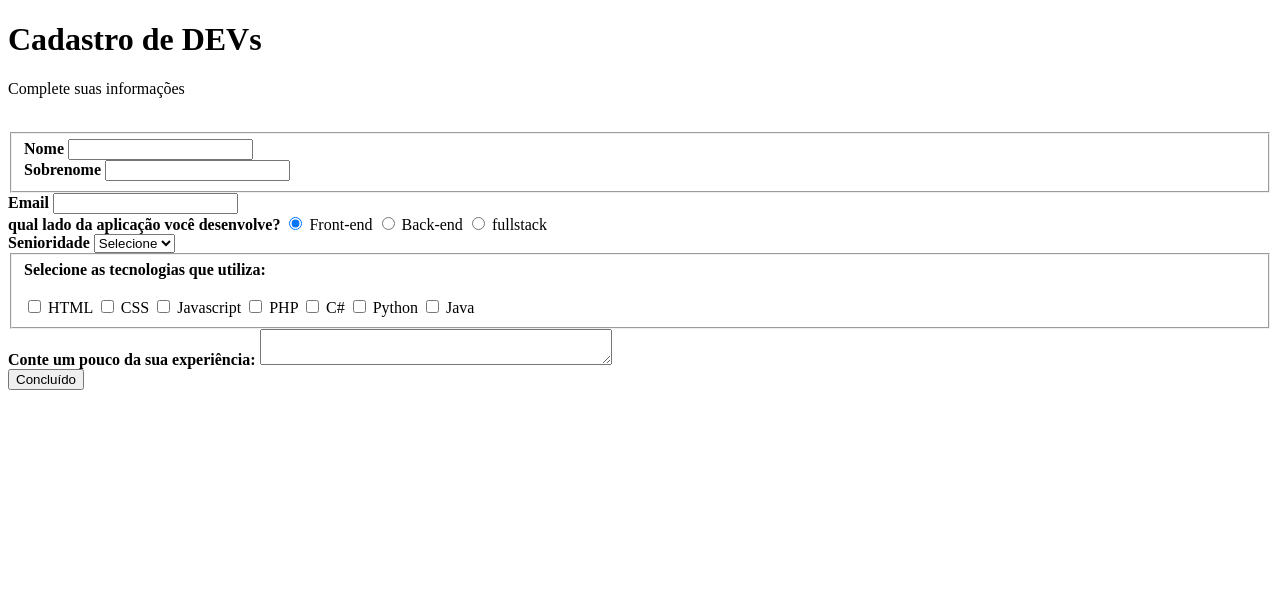
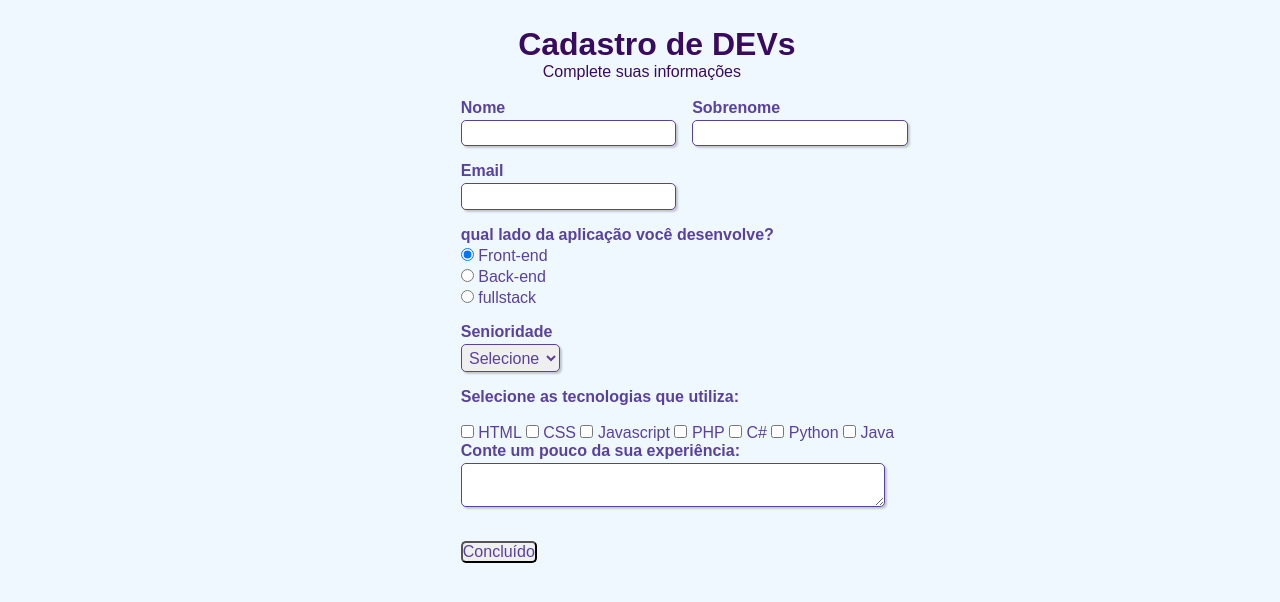
Before and after one commit to RafaelaFernandaSilva/formulario_dev, a plain HTML site: page index.html in a window 1280 px wide. Drawn offline with Linux system fonts and the light colour scheme.

Commit message:
implementação do css

```diff
--- a/formulario.css
+++ b/formulario.css
@@ -0,0 +1,123 @@
+*{
+ margin: 0;
+ padding: 0;
+}
+/* Elementos com o ID "titulo" */
+#titulo{
+    font-family: sans-serif;
+    color: #380B61;;
+    margin-left: 7%;
+}
+/* Elementos com o ID "subtitulo" */
+#subtitulo{
+    font-family: sans-serif;
+    color:#380B61;
+    margin-left: 10%;
+}
+ #check{
+     display:inline-block
+
+/* Elementos de tag <fieldset>*/
+ }
+ fieldset{
+     border: 0;
+     /* Elemento de tag <body> */
+ }
+body{
+    background-color: #F0F8FF ;
+    font-family: sans-serif;
+    font-size: 1em;
+    color: #59429d;
+    margin-left: 36%;
+    margin-top:2%;
+    justify-content: center;
+
+}
+
+/* Elementos de tags <body>, <input>, <Select>, <textarea> e <button> */
+
+input,select,textarea,button{
+    font-family: sans-serif;
+    font-size: 1em;
+    color: #59429d;
+    border-radius: 5px;
+}
+
+
+/* Elementos de classe "grupo" nos estados das pseudoclasses "before" e "after" */
+.grupo:before, .grupo:after{
+    display: table;
+}
+
+
+/* Elementos de classe "grupo" no estado da pseudoclasse "after" */
+.grupo:after {
+    clear: both;
+}
+
+
+/* Elementos de classe "campo" */
+.campo{
+    margin-bottom: 1em;
+}
+
+/* Elementos de classe "campo" de tag <label> */
+.campo label{
+    margin-bottom: 0.2em;
+    color:#59429d;
+    display: block;
+}
+
+/* Elementos de classe "campo" ou "grupo" de tag <fieldset> */
+fieldset.grupo .campo{
+ float: left;
+ margin-right: 1em;
+}
+
+/* Elementos de classe "campo" das tags <input> com atributo text e email, da tag <select> e da tag <textarea>*/
+
+.campo input[type="text"], .campo input[type="email"], .campo select, .campo textarea {
+    padding: 0.2em;
+    border: 1px solid #59429d;
+    box-shadow: 2px 2px 2px rgba(0,0,0,0.2);
+    display: block;
+}
+
+/* Elementos de classe "campo" de tag <select> e <option>*/
+.campo select option{
+    padding-right: 1em;
+}
+
+/* Elemento de classe "campo" com tag <input>, <select> e <textarea> tocas com estado da pseudoclasse "focus"*/
+.campo input:focus, .campo select:focus,.campo textarea:focus {
+    background: #E0E0F8;
+}
+
+* Elemento de classe "botao" */
+.botao {
+    font-size: 1.2em;
+    background: #59429d;
+    border: 0;
+    margin-bottom: 1em;
+    color: #ffffff;
+    padding: 0.2em 0.6em;
+    box-shadow: 2px 2px 2px rgba(0,0,0,0.2);
+    text-shadow: 1px 1px 1px rgba(0,0,0,0.5);
+    position: absolute;
+    top: 90%;
+    left: 50%;
+    margin-right: -50%;
+    transform: translate(-50%, -50%)
+}
+
+/* Elemento de classe "botao" com o estado da pseudoclasse "hover" */
+.botao:hover {
+    background: #CCBBFF;
+    box-shadow: inset 2px 2px 2px rgba(0,0,0,0.2);
+    text-shadow: none;
+}
+
+/* Elementos de classe botão e de tag <select> */
+.botao, select{
+    cursor: pointer;
+}
```
Also changed, not shown: index.html (+2 -0 lines).
